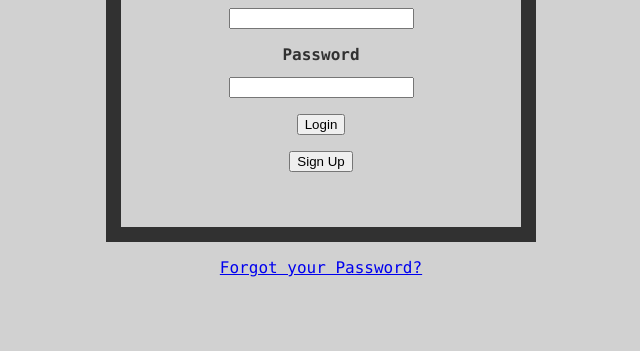
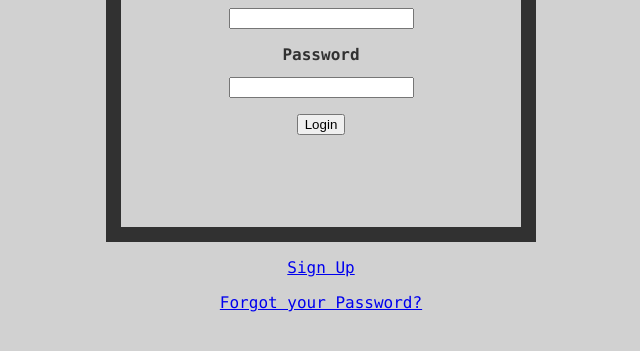
Before and after one commit to joshgriffin21/Website-Group-Project, a plain HTML site: page index.html in a window 1280 px wide. Shown: the part 399-750 px from the top of the page, without its empty margins (319-959 px from the left). Drawn offline with Linux system fonts and the light colour scheme.

Commit message:
Update index.html

```diff
--- a/index.html
+++ b/index.html
@@ -24,8 +24,10 @@
 <p></p>
 <button style="text-align: center;" type="Login">Login</button>
 <p></p>
-<button style="text-align: center;" onclick="location.href = 'https://sodadrinker43.github.io/SignUp.html';" id="myButton" class="float-left submit-button" >Sign Up</button>
+
 </div>
+<p><a href="https://sodadrinker43.github.io/SignUp.html">Sign Up</a></p>
 <p><a href="https://sodadrinker43.github.io/ForgotPassword.html">Forgot your Password?</a></p>
+
 </body>
 </html>
```
